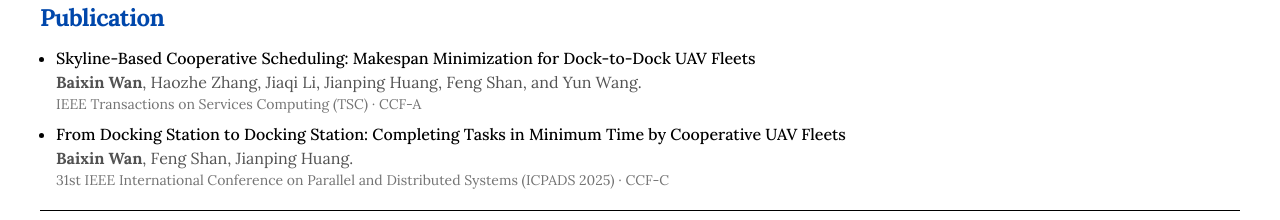
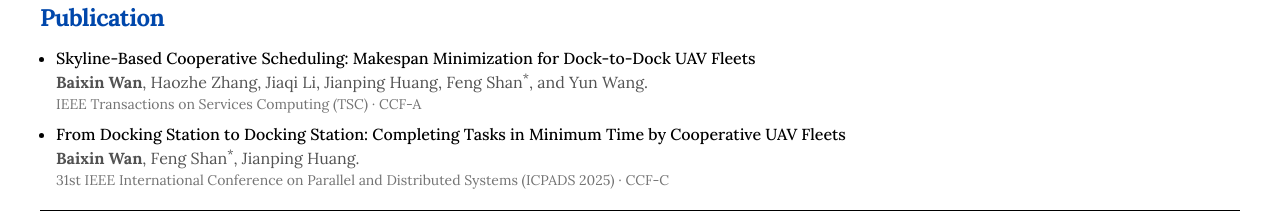
Before and after one commit to zeroffa233/zeroffa-homepage, a Next.js app: page / in a window 1280 px wide. Shown: the part 1013-1233 px from the top of the page. Built offline with nearby package versions, Linux system fonts and the light colour scheme.

Commit message:
content: add asterisk superscript to Feng Shan

```diff
--- a/app/page.tsx
+++ b/app/page.tsx
@@ -168,7 +168,7 @@
 
                     <p className="text-neutral-600 dark:text-neutral-400">
                         <strong>Baixin Wan</strong>, Haozhe Zhang, Jiaqi Li,
-                        Jianping Huang, Feng Shan, and Yun Wang.
+                        Jianping Huang, Feng Shan<sup>*</sup>, and Yun Wang.
                     </p>
 
                     <p className="text-sm text-neutral-500 dark:text-neutral-400">
@@ -189,7 +189,8 @@
                     </p>
 
                     <p className="text-neutral-600 dark:text-neutral-400">
-                        <strong>Baixin Wan</strong>, Feng Shan, Jianping Huang.
+                        <strong>Baixin Wan</strong>, Feng Shan<sup>*</sup>,
+                        Jianping Huang.
                     </p>
 
                     <p className="text-sm text-neutral-500 dark:text-neutral-400">
```
